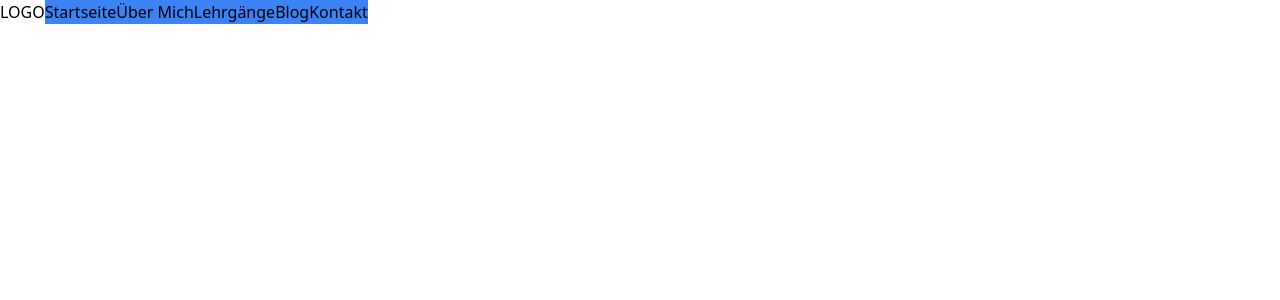
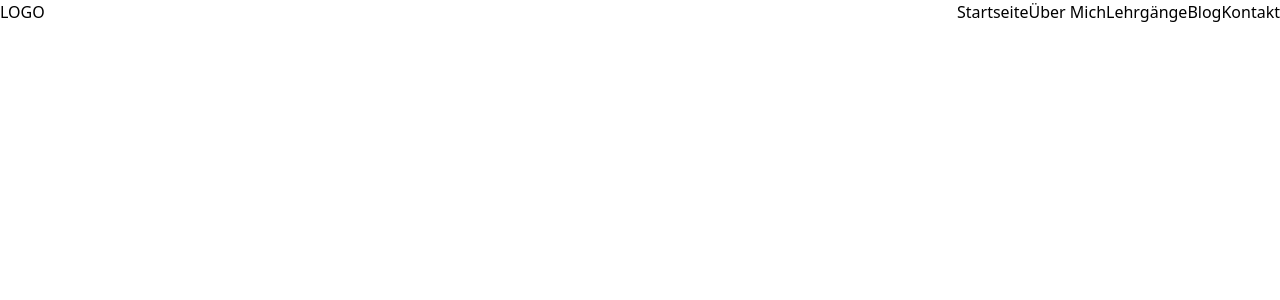
Before and after one commit to ExziiL/besserTischtennis, a React (Vite) app: page / in a window 1280 px wide. Shown: the top 300 px of the page. Built offline with nearby package versions, Linux system fonts and the light colour scheme.

Commit message:
zwischencommit

```diff
--- a/src/components/sections/NavBar/NavBar.tsx
+++ b/src/components/sections/NavBar/NavBar.tsx
@@ -1,6 +1,6 @@
 import React, { FC } from 'react';
 
-import Navigation from '../../../components/molecules/Navigation/Navigation';
+import Navigation from './Navigation/Navigation';
 
 export interface INavBar {
 	// data: any;
@@ -8,7 +8,7 @@ export interface INavBar {
 
 const NavBar: FC<INavBar> = () => {
 	return (
-		<div className="flex">
+		<div className="flex justify-between">
 			<div className="">LOGO</div>
 			<Navigation />
 		</div>
--- a/src/components/molecules/Navigation/Navigation.tsx
+++ b/src/components/sections/NavBar/Navigation/Navigation.tsx
@@ -4,7 +4,7 @@ export interface INavigation {}
 
 const Navigation: FC<INavigation> = () => {
 	return (
-		<nav className="flex bg-blue-500">
+		<nav className="flex">
 			<ul className="flex">
 				<li>Startseite</li>
 				<li>Über Mich</li>
```
